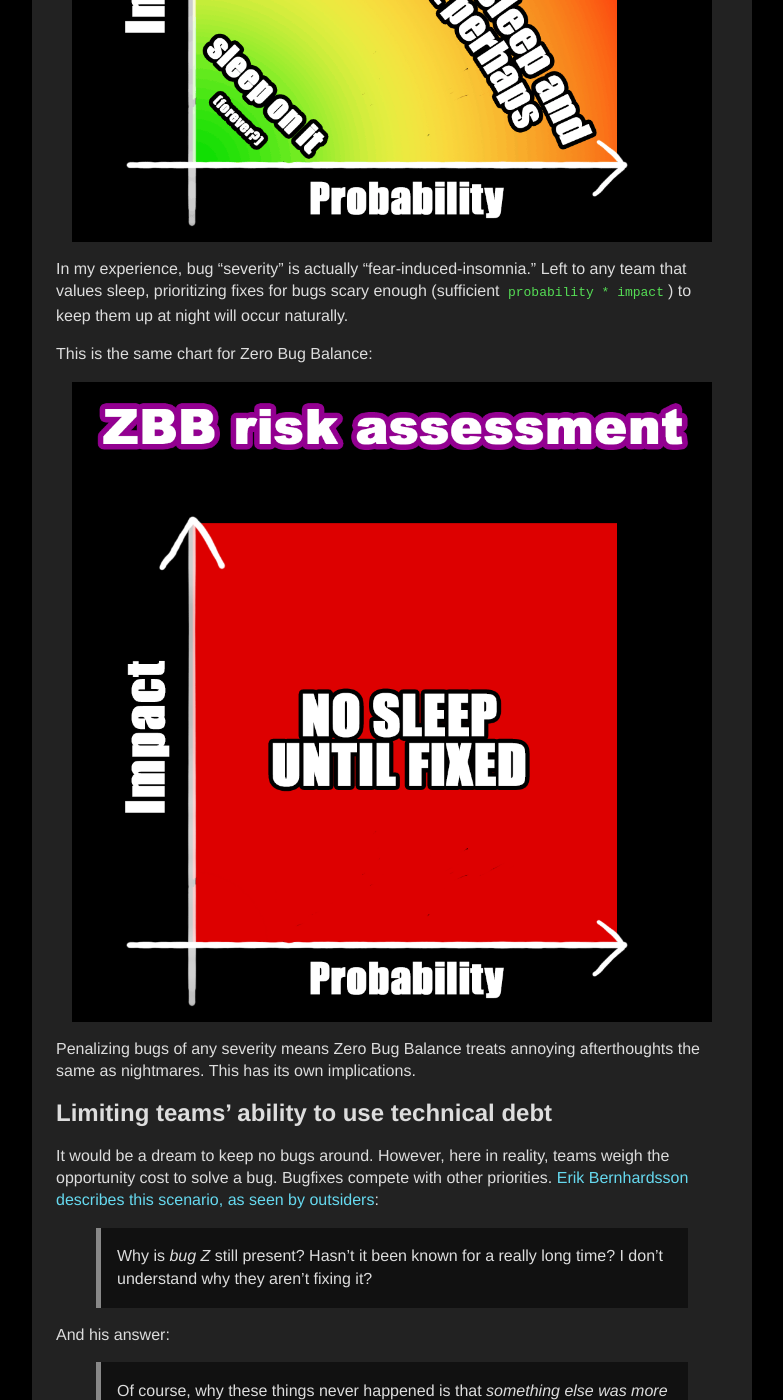
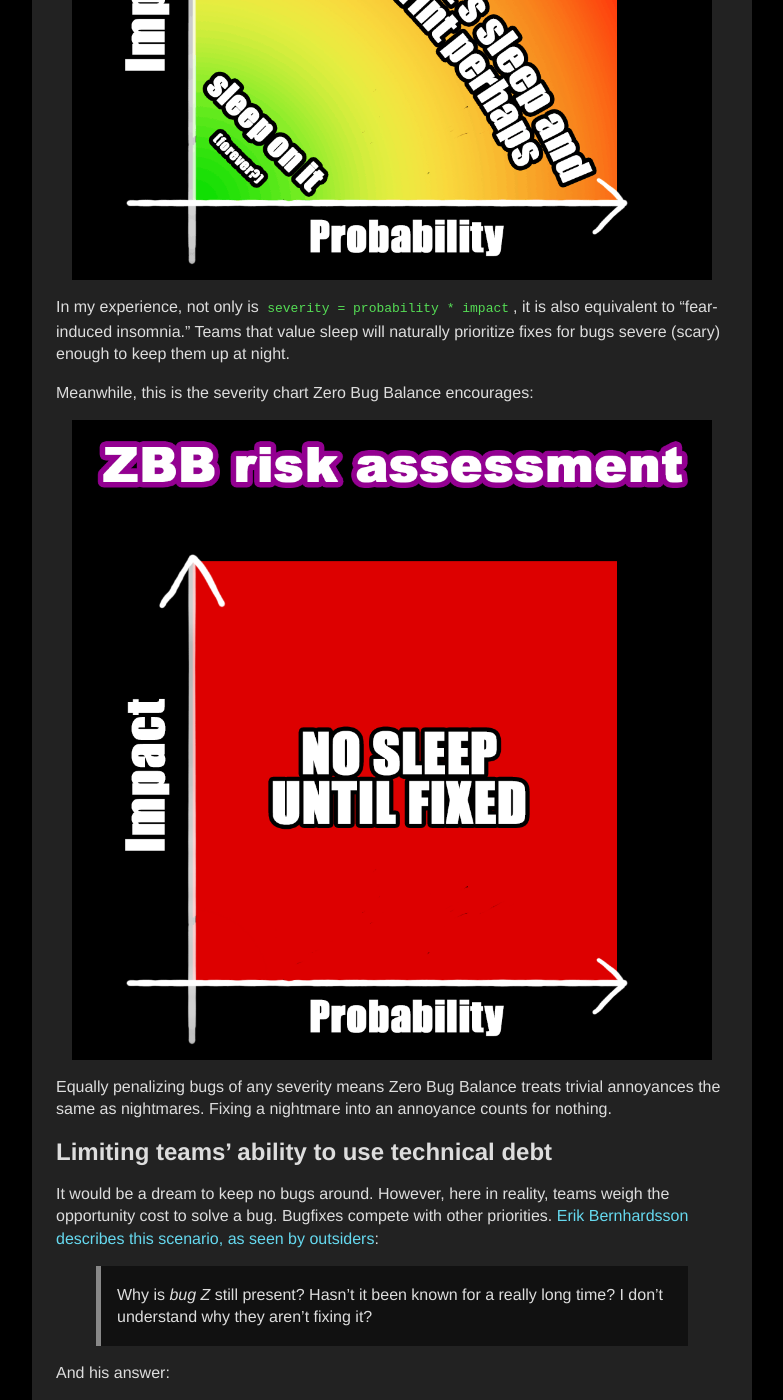
Before and after one commit to joe-herman/joe-herman.github.io, a Jekyll site: the page built from _posts/2020-05-31-finding-a-bff-in-zero-bug-balance.md, in a window 1280 px wide and 1400 px high, scrolled down 1634 px. Shown: the whole window, without its empty margins (248-1031 px from the left). Built offline with Jekyll 4.4.1, drawn with Linux system fonts in a browser that asks for light colours; some of the changed text lies outside the part shown.

Commit message:
Revised wording

```diff
--- a/_posts/2020-05-31-finding-a-bff-in-zero-bug-balance.md
+++ b/_posts/2020-05-31-finding-a-bff-in-zero-bug-balance.md
@@ -43,13 +45,13 @@
 
 ![severity = probability * impact = fear_induced_insomnia](/assets/bff-risk-assessment-101.png)
 
-In my experience, bug "severity" is actually "fear-induced-insomnia." Left to any team that values sleep, prioritizing fixes for bugs scary enough (sufficient `probability * impact`) to keep them up at night will occur naturally.
+In my experience, not only is `severity = probability * impact`, it is also equivalent to "fear-induced insomnia." Teams that value sleep will naturally prioritize fixes for bugs severe (scary) enough to keep them up at night.
 
-This is the same chart for Zero Bug Balance:
+Meanwhile, this is the severity chart Zero Bug Balance encourages:
 
 ![severity = yes](/assets/bff-risk-assessment-zbb.png)
 
-Penalizing bugs of any severity means Zero Bug Balance treats annoying afterthoughts the same as nightmares. This has its own implications.
+Equally penalizing bugs of any severity means Zero Bug Balance treats trivial annoyances the same as nightmares. Fixing a nightmare into an annoyance counts for nothing.
 
 ## Limiting teams' ability to use technical debt
 
@@ -106,6 +108,8 @@
 * If BFF stalls, uptime is awful, and deployment frequency is low, you may have bigger problems than deciding how to count bugs.
 * And if the team sleeps well and BFF is steady, you either have a mature product or no users.
 
-At Comcast, our department is focused on better delivery. This starts with a healthy culture, and choosing what we measure plays into that. I believe metrics like uptime, deployment frequency, mean time to recovery, and how much sleep each team lost at night fearing an emergency page can be supplemented by counting Bugs Found and Fixed--instead of striving for the intolerance of Zero Bug Balance.
+Choosing what we measure plays into delivering a healthy culture.
+
+I believe metrics like uptime, deployment frequency, mean time to recovery, and how much sleep each team lost at night fearing an emergency page can be supplemented by counting Bugs Found and Fixed--instead of striving for the intolerance of Zero Bug Balance.
 
 Plus, who wouldn't want a good BFF?
```
Also changed, not shown: other parts of _posts/2020-05-31-finding-a-bff-in-zero-bug-balance.md (+4 -2 lines).
